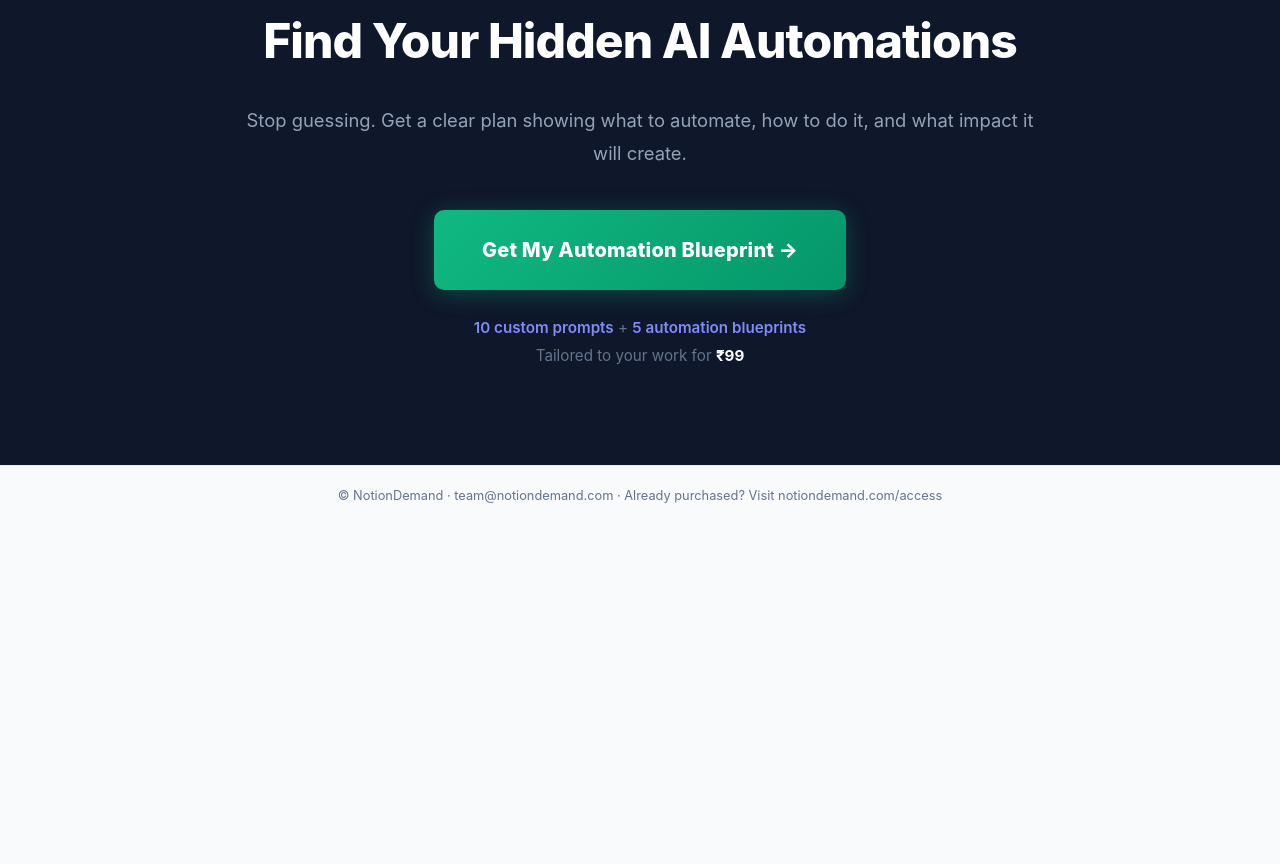
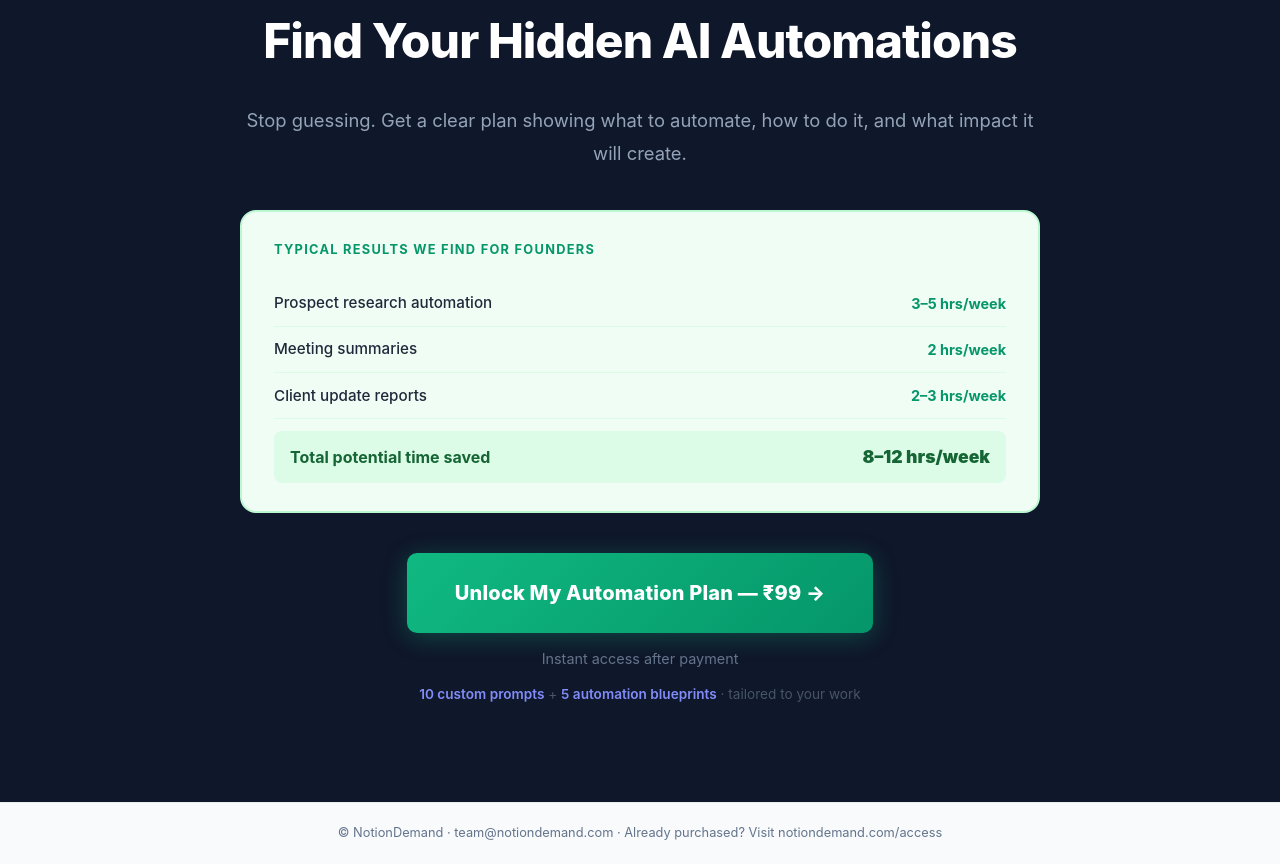
Before and after one commit to raunaksharan/aiin60s, a website: page index.html in a window 1280 px wide. Shown: the part 4888-5752 px from the top of the page. Before the commit the page ends 5415 px from the top, so only its background shows below. Drawn offline with Linux system fonts and the light colour scheme.

Commit message:
add instant value trigger above final CTA
- savings breakdown: prospect research 3-5hrs, meetings 2hrs, reports 2-3hrs
- total: 8-12 hrs/week — lets brain do the math before seeing price
- final CTA button: 'Unlock My Automation Plan — 99' (unlock > get)
- added 'Instant access after payment' under button to remove hesitation
- hero untouched (scored 9/10)

Co-Authored-By: Claude Sonnet 4.6 <noreply@anthropic.com>

```diff
--- a/index.html
+++ b/index.html
@@ -494,13 +494,34 @@
       <h2 class="h2-title" style="font-size: 3rem; color: white;">Find Your Hidden AI Automations</h2>
       <p class="p-body" style="color: #94a3b8; margin-bottom: 2.5rem;">Stop guessing. Get a clear plan showing what to automate, how to do it, and what impact it will create.</p>
 
+      <!-- Instant Value Trigger -->
+      <div style="background: #f0fdf4; border: 2px solid #bbf7d0; border-radius: 16px; padding: 1.75rem 2rem; margin-bottom: 2.5rem; text-align: left;">
+        <p style="font-size: 0.8rem; font-weight: 700; text-transform: uppercase; letter-spacing: 0.1em; color: #059669; margin-bottom: 1.25rem;">Typical results we find for founders</p>
+        <div style="display: flex; justify-content: space-between; align-items: center; padding: 0.65rem 0; border-bottom: 1px solid #dcfce7;">
+          <span style="color: #1e293b; font-weight: 500; font-size: 0.95rem;">Prospect research automation</span>
+          <span style="color: #059669; font-weight: 700; font-size: 0.9rem;">3–5 hrs/week</span>
+        </div>
+        <div style="display: flex; justify-content: space-between; align-items: center; padding: 0.65rem 0; border-bottom: 1px solid #dcfce7;">
+          <span style="color: #1e293b; font-weight: 500; font-size: 0.95rem;">Meeting summaries</span>
+          <span style="color: #059669; font-weight: 700; font-size: 0.9rem;">2 hrs/week</span>
+        </div>
+        <div style="display: flex; justify-content: space-between; align-items: center; padding: 0.65rem 0; border-bottom: 1px solid #dcfce7;">
+          <span style="color: #1e293b; font-weight: 500; font-size: 0.95rem;">Client update reports</span>
+          <span style="color: #059669; font-weight: 700; font-size: 0.9rem;">2–3 hrs/week</span>
+        </div>
+        <div style="display: flex; justify-content: space-between; align-items: center; padding: 0.75rem 1rem; background: #dcfce7; border-radius: 8px; margin-top: 0.75rem;">
+          <span style="color: #166534; font-weight: 700;">Total potential time saved</span>
+          <span style="color: #166534; font-weight: 900; font-size: 1.1rem;">8–12 hrs/week</span>
+        </div>
+      </div>
+
       <a href="https://rzp.io/rzp/hp460Ak" target="_blank" rel="noopener" class="buy-btn"
         style="padding: 1.5rem 3rem; font-size: 1.25rem; display: inline-block;">
-        Get My Automation Blueprint →
+        Unlock My Automation Plan — ₹99 →
       </a>
-      <p style="margin-top: 1.5rem; font-size: 0.95rem; color: #64748b; line-height: 1.8;">
-        <span style="color: #818cf8; font-weight: 600;">10 custom prompts</span> + <span style="color: #818cf8; font-weight: 600;">5 automation blueprints</span><br>
-        Tailored to your work for <strong style="color: white;">₹99</strong>
+      <p style="margin-top: 0.85rem; font-size: 0.9rem; color: #64748b;">Instant access after payment</p>
+      <p style="margin-top: 0.75rem; font-size: 0.85rem; color: #475569; line-height: 1.8;">
+        <span style="color: #818cf8; font-weight: 600;">10 custom prompts</span> + <span style="color: #818cf8; font-weight: 600;">5 automation blueprints</span> · tailored to your work
       </p>
     </div>
   </div>
```
